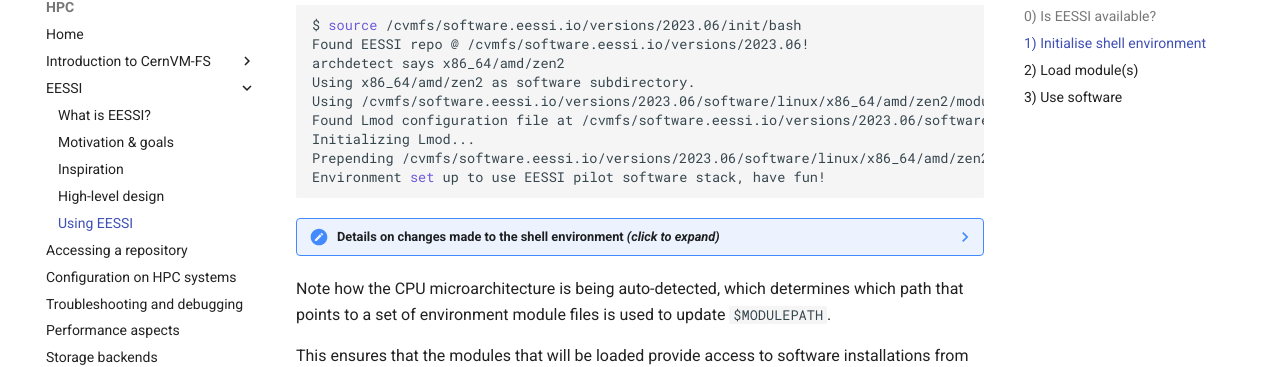
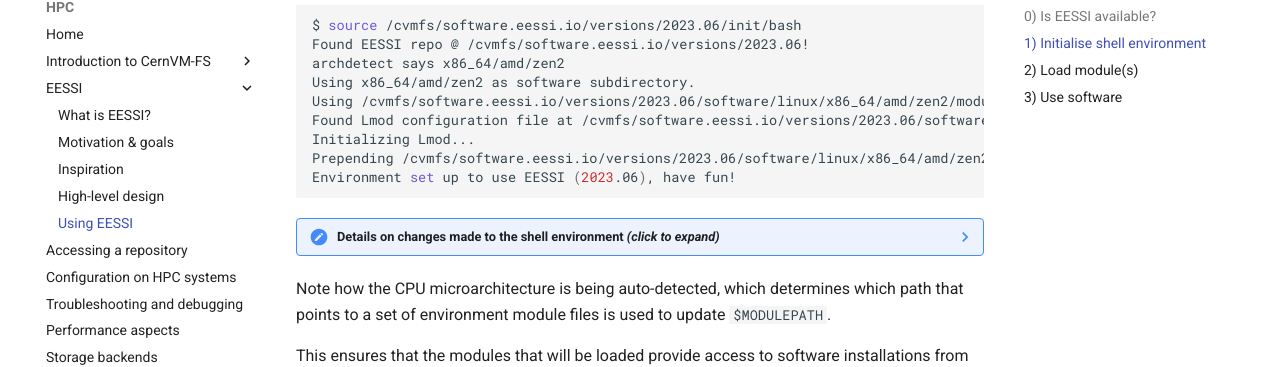
Before and after one commit to multixscale/cvmfs-tutorial-hpc-best-practices, an MkDocs documentation site: the page built from docs/eessi/using-eessi.md, in a window 1280 px wide and 900 px high, scrolled down 769 px. Shown: the part 92-459 px from the top of the window. Built offline with MkDocs 1.6.1 and Material for MkDocs 9.7.7, drawn with Linux system fonts in a browser that asks for light colours; comment, search, counter and statistics services are not loaded.

Commit message:
more drop pilot
Co-authored-by: Thomas Röblitz <trz42@users.noreply.github.com>

````diff
--- a/docs/eessi/using-eessi.md
+++ b/docs/eessi/using-eessi.md
@@ -46,7 +46,7 @@
 Found Lmod configuration file at /cvmfs/software.eessi.io/versions/2023.06/software/linux/x86_64/amd/zen2/.lmod/lmodrc.lua
 Initializing Lmod...
 Prepending /cvmfs/software.eessi.io/versions/2023.06/software/linux/x86_64/amd/zen2/modules/all to $MODULEPATH...
-Environment set up to use EESSI pilot software stack, have fun!
+Environment set up to use EESSI (2023.06), have fun!
 ```
 
 ??? note "Details on changes made to the shell environment *(click to expand)*"
````
